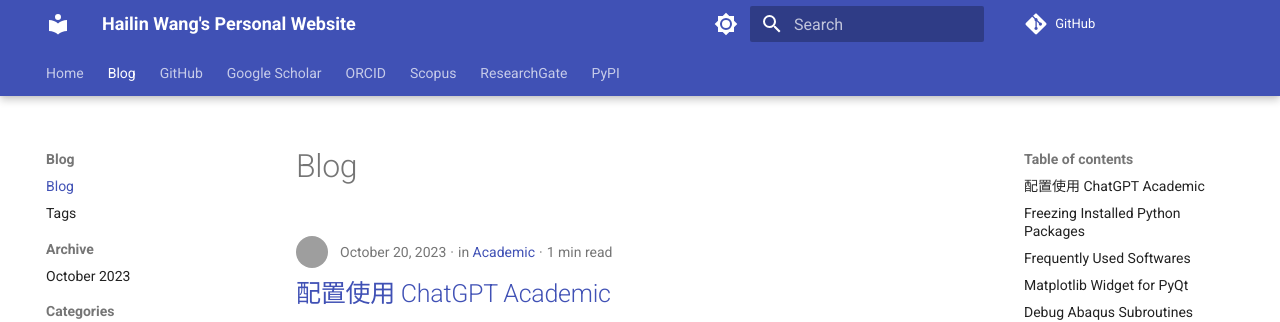
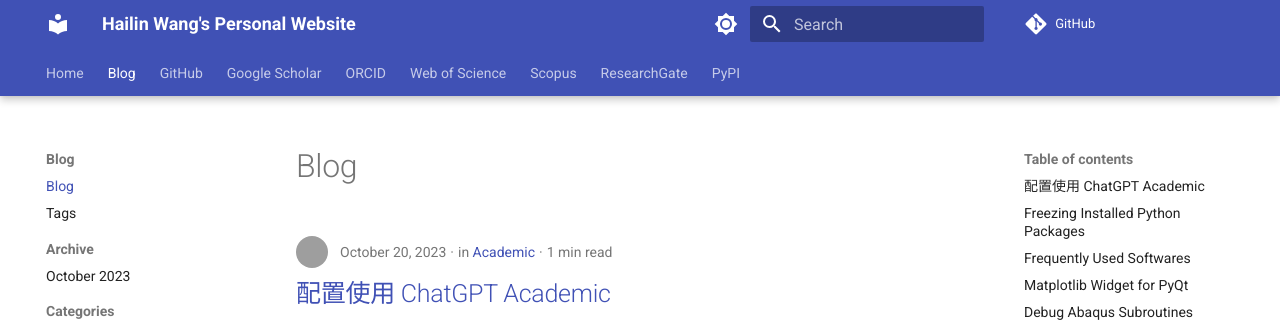
Before and after one commit to haiiliin/haiiliin.github.io, an MkDocs documentation site: the page built from docs/blog/index.md, in a window 1280 px wide. Shown: the top 322 px of the page. Built offline with MkDocs 1.6.1 and Material for MkDocs 9.7.7, drawn with Linux system fonts in a browser that asks for light colours; comment, search, counter and statistics services are not loaded; grey boxes are pictures that could not be loaded.

Commit message:
Add web of science link

```diff
--- a/mkdocs.yml
+++ b/mkdocs.yml
@@ -12,6 +12,7 @@
   - GitHub: https://github.com/haiiliin
   - Google Scholar: https://scholar.google.com/citations?hl=en&user=-Bb_nmAAAAAJ
   - ORCID: https://orcid.org/0000-0001-5759-2455
+  - Web of Science: https://www.webofscience.com/wos/author/record/LLL-5948-2024
   - Scopus: https://www.scopus.com/authid/detail.uri?authorId=36452240500
   - ResearchGate: https://www.researchgate.net/profile/Hailin-Wang-4
   - PyPI: https://pypi.org/user/hailin
@@ -99,6 +100,8 @@
       link: https://scholar.google.com/citations?hl=en&user=-Bb_nmAAAAAJ
     - icon: fontawesome/brands/orcid
       link: https://orcid.org/0000-0001-5759-2455
+    - icon: simple/clarivate
+      link: https://www.webofscience.com/wos/author/record/LLL-5948-2024
     - icon: simple/scopus
       link: https://www.scopus.com/authid/detail.uri?authorId=36452240500
     - icon: fontawesome/brands/researchgate
```
